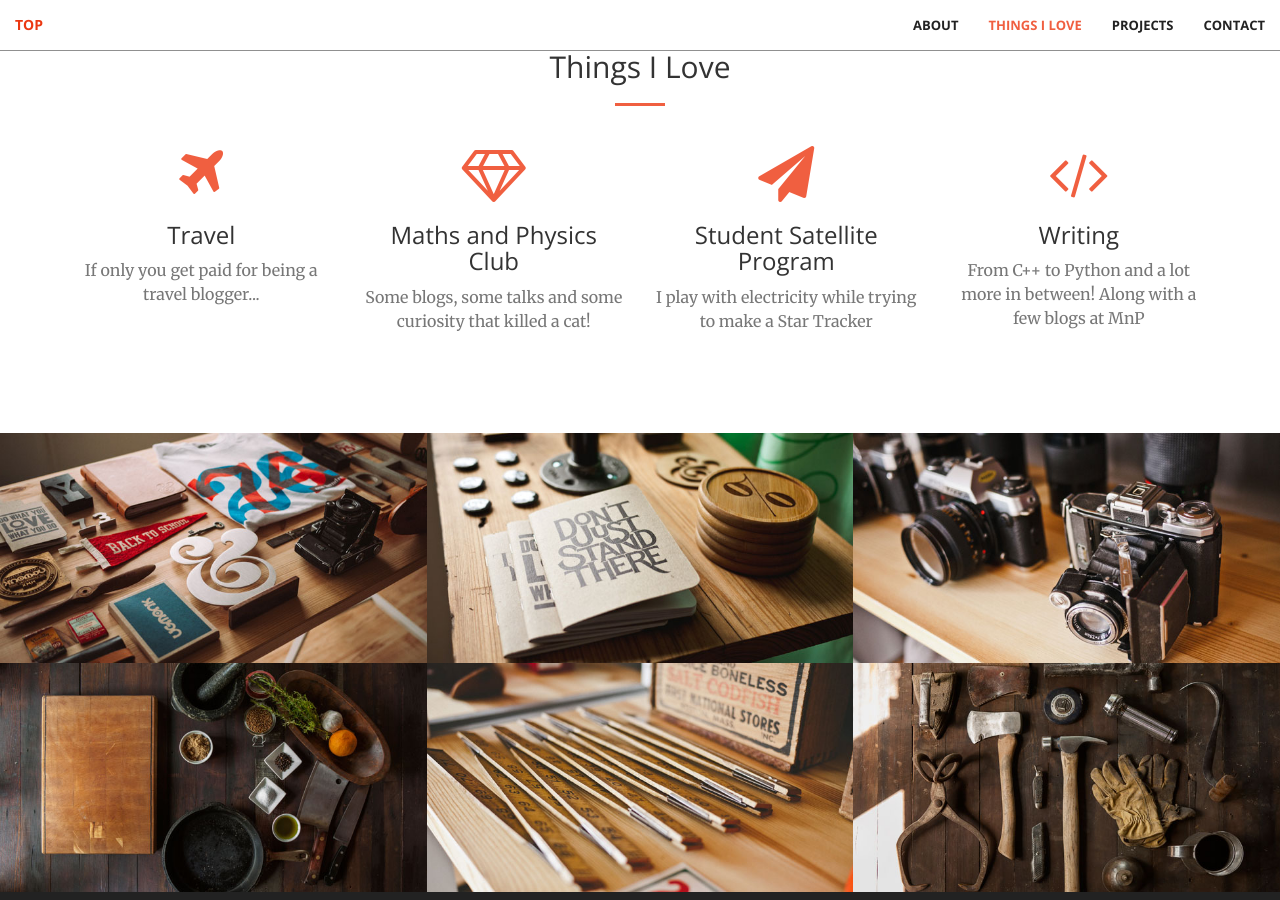
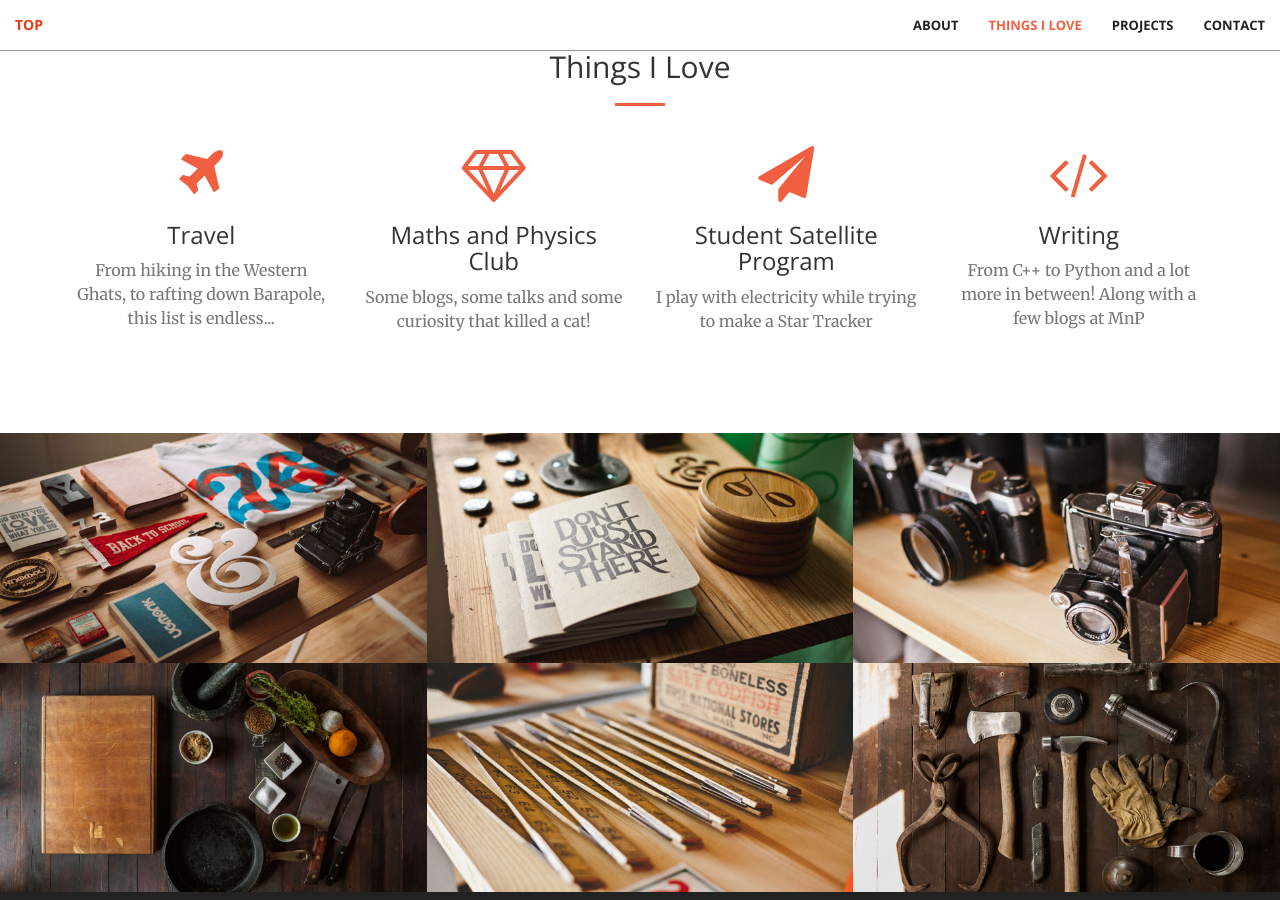
Before and after one commit to aravindbharathi/aravindbharathi.github.io, a Jekyll site: the page built from index.html, in a window 1280 px wide and 900 px high, scrolled down 1344 px. Built offline with Jekyll 4.4.1, drawn with Linux system fonts in a browser that asks for light colours.

Commit message:
Update stuff.html

```diff
--- a/_includes/stuff.html
+++ b/_includes/stuff.html
@@ -13,7 +13,7 @@
                 <div class="service-box">
                     <i class="fa fa-4x fa-plane wow bounceIn text-primary" data-wow-delay=".2s"></i>
                     <h3>Travel</h3>
-                    <p class="text-muted">If only you get paid for being a travel blogger...</p>
+                    <p class="text-muted">From hiking in the Western Ghats, to rafting down Barapole, this list is endless...</p>
                 </div>
             </div>
             <div class="col-lg-3 col-md-6 text-center">
```
